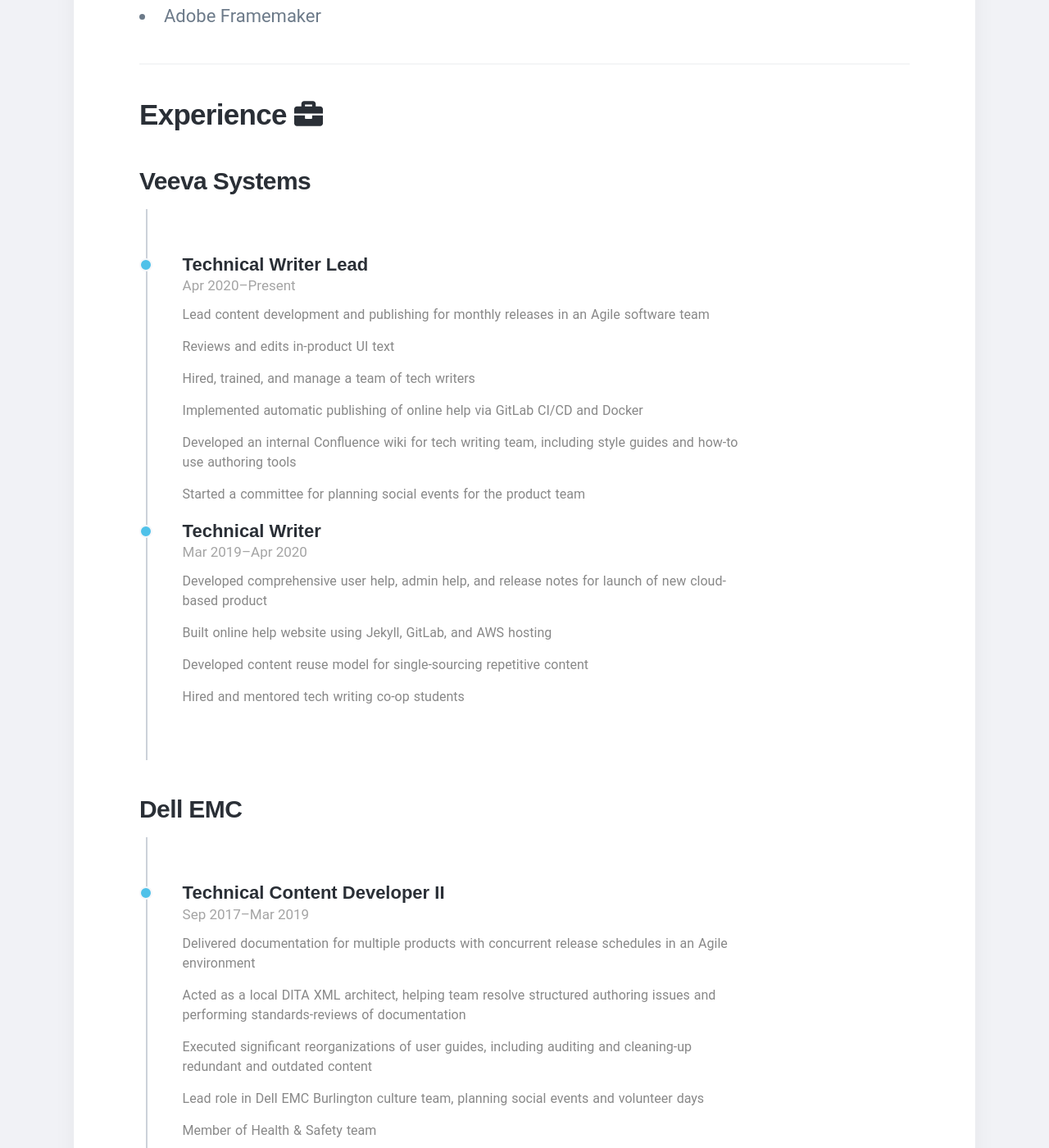
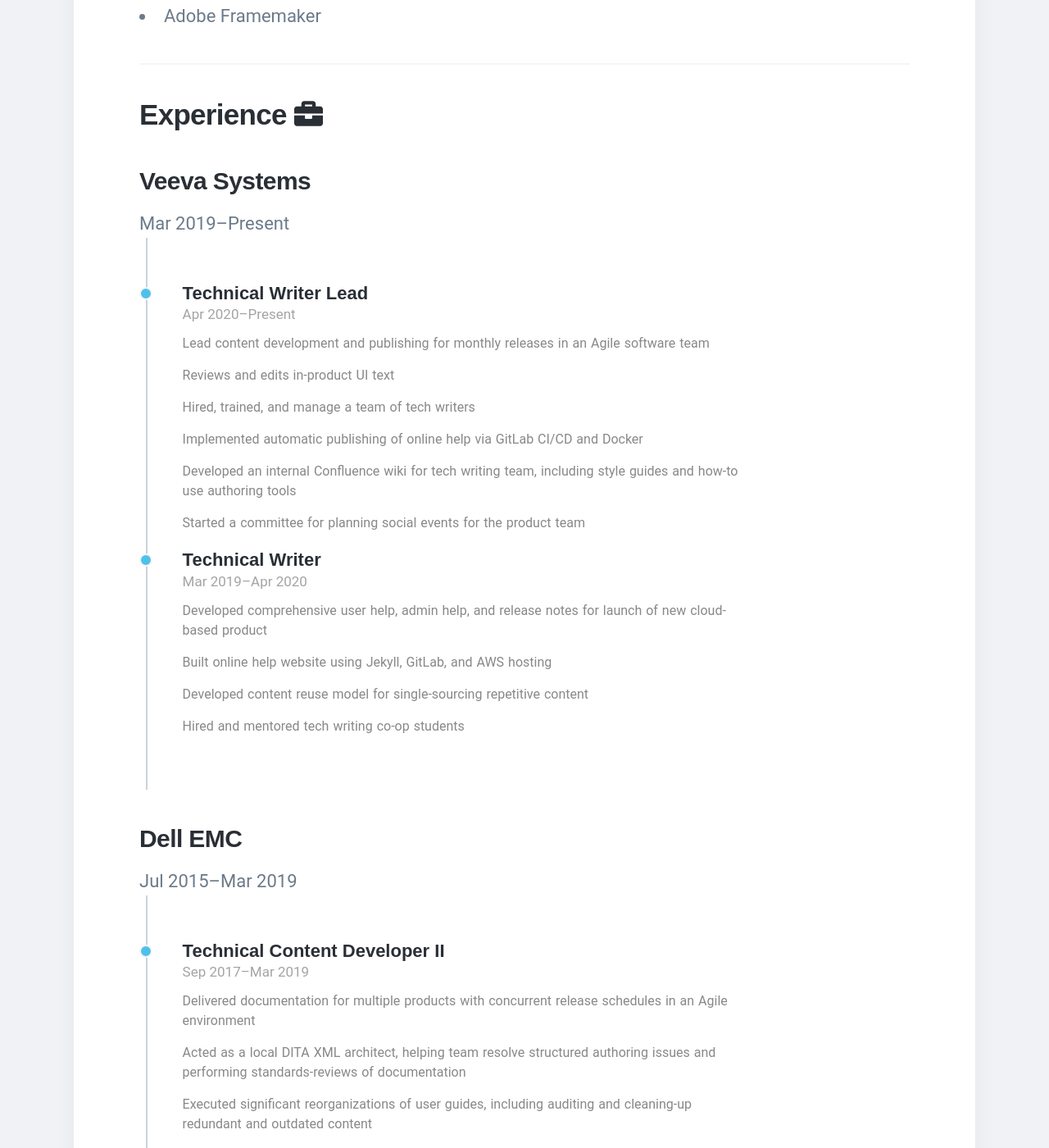
Before and after one commit to emilyrushton/emilyrushton.github.io, a Jekyll site: the page built from index.html, in a window 1280 px wide and 1400 px high, scrolled down 1334 px. Shown: the whole window at 82% size. Built offline with Jekyll 4.4.1, drawn with Linux system fonts in a browser that asks for light colours; nearby versions of some CDN libraries; some web fonts are replaced.

Commit message:
Update index.html

```diff
--- a/index.html
+++ b/index.html
@@ -52,6 +52,7 @@
 				<div>
 					<h2>Experience <i class="fas fa-briefcase"></i></h2>
 					<h3 style="margin-bottom: 15px;">Veeva Systems</h3>
+					<p>Mar 2019–Present</p>
 					<div class="timeline-container">
    						<div class="timeline-block">
       						<div class="marker"></div>
@@ -79,6 +80,7 @@
 						   </div>
 						</div>
 					<h3 style="margin-bottom: 15px;">Dell EMC</h3>
+					<p>Jul 2015–Mar 2019</p>
 					<div class="timeline-container">
    						<div class="timeline-block">
       						<div class="marker"></div>
```
